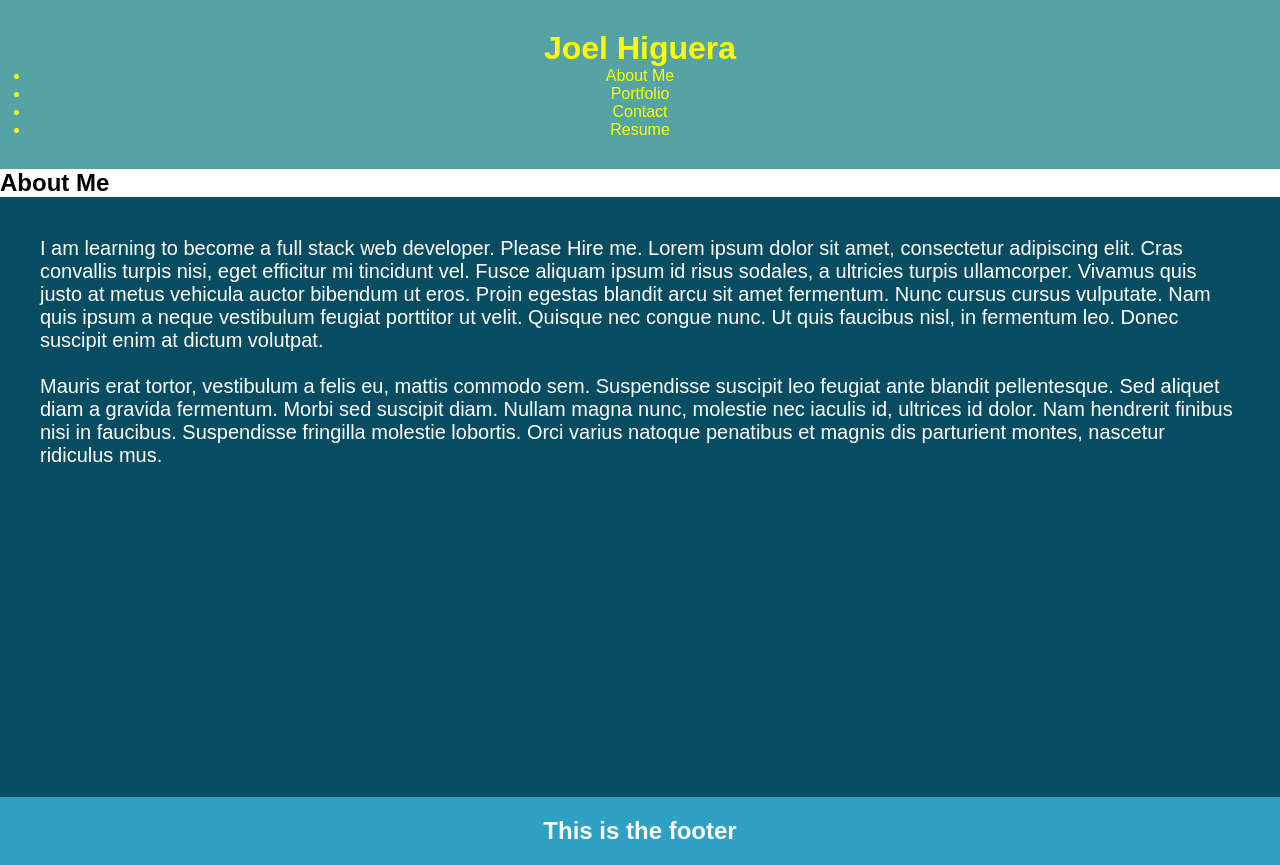
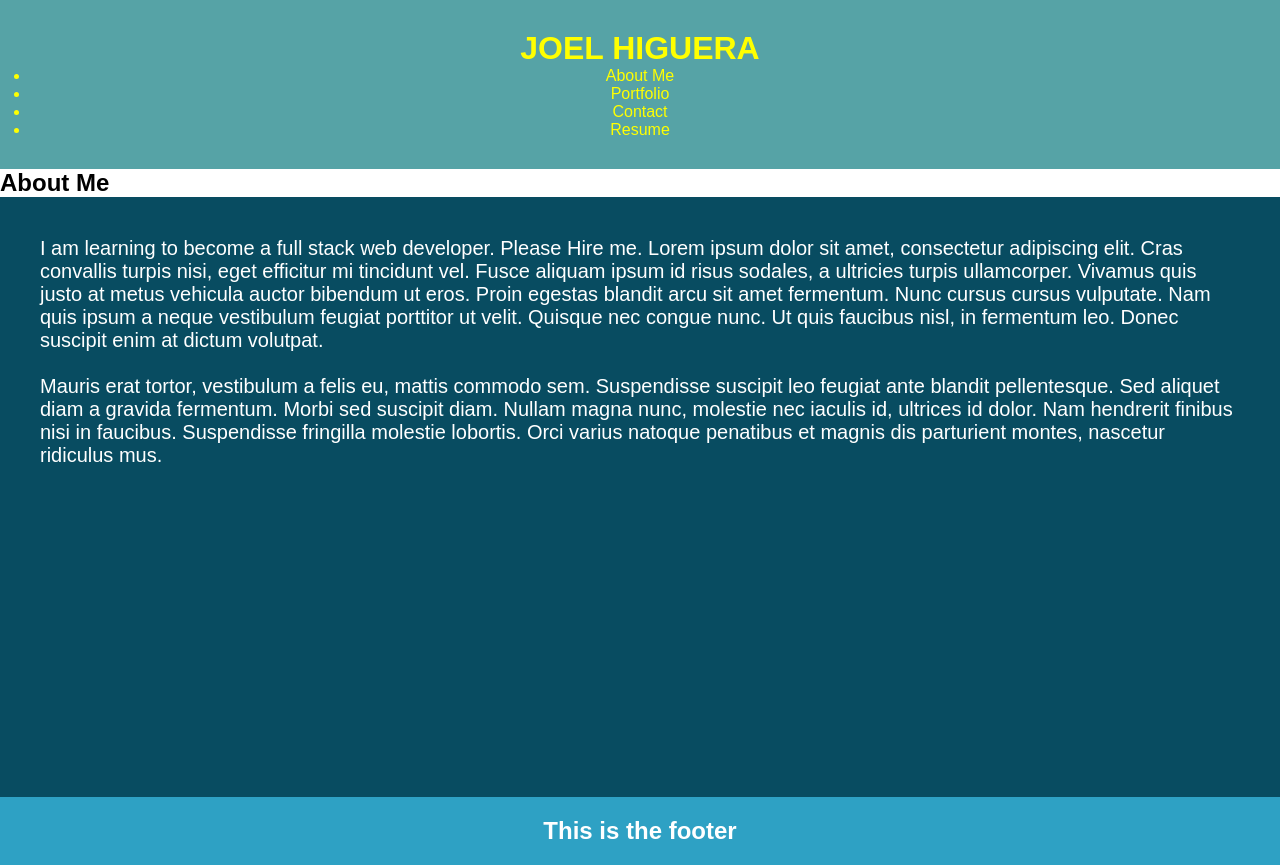
Before and after one commit to Joelhiguera/gh-actions-demo, a React (Create React App) app in the folder Desktop/repos/week20-React-Portfolio/react-portfolio/: page / in a window 1280 px wide. Built offline with nearby package versions, Linux system fonts and the light colour scheme.

Commit message:
add css to active li in navigation

```diff
--- a/Desktop/repos/week20-React-Portfolio/react-portfolio/src/components/Header.js
+++ b/Desktop/repos/week20-React-Portfolio/react-portfolio/src/components/Header.js
@@ -3,7 +3,7 @@ import React from 'react';
 const Header = (props) => {
   return (
     <header>
-      <h1>Joel Higuera</h1>
+      <h1>JOEL HIGUERA</h1>
       {props.children}
     </header>
   )
```
